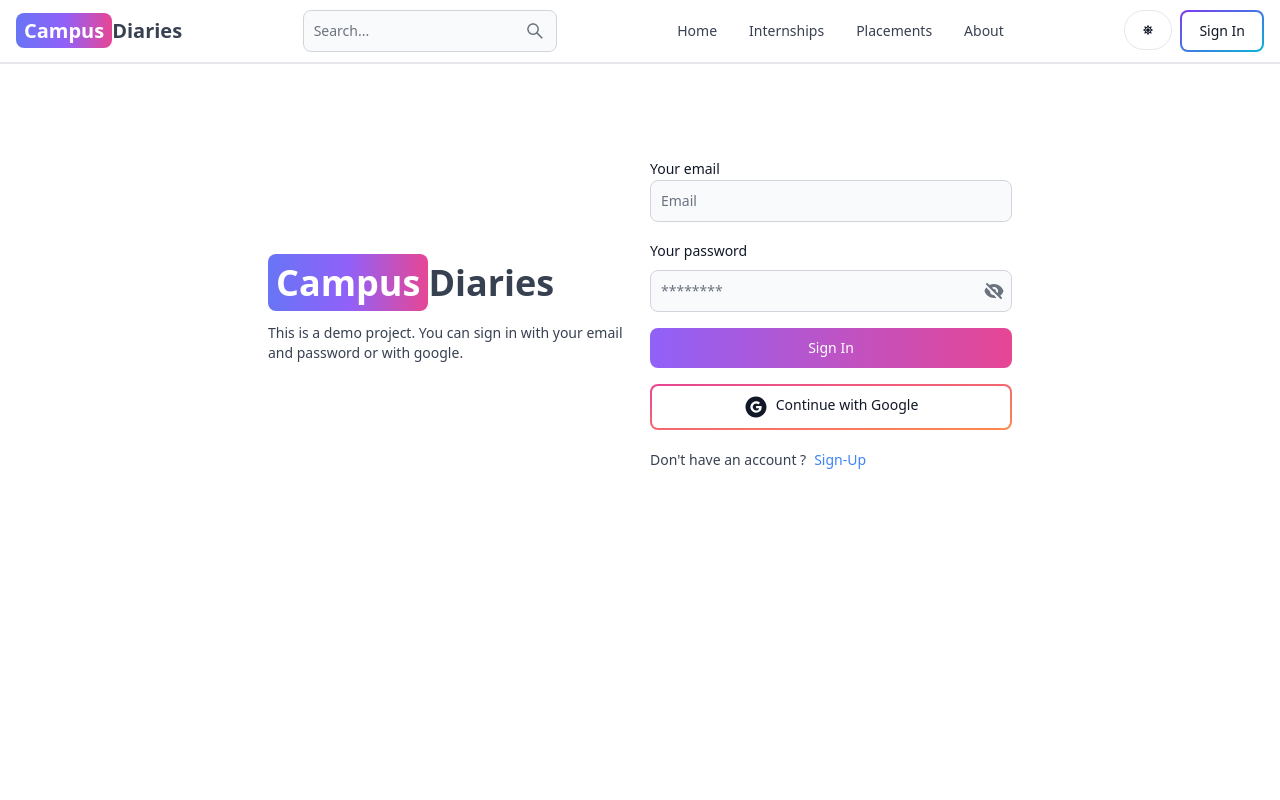
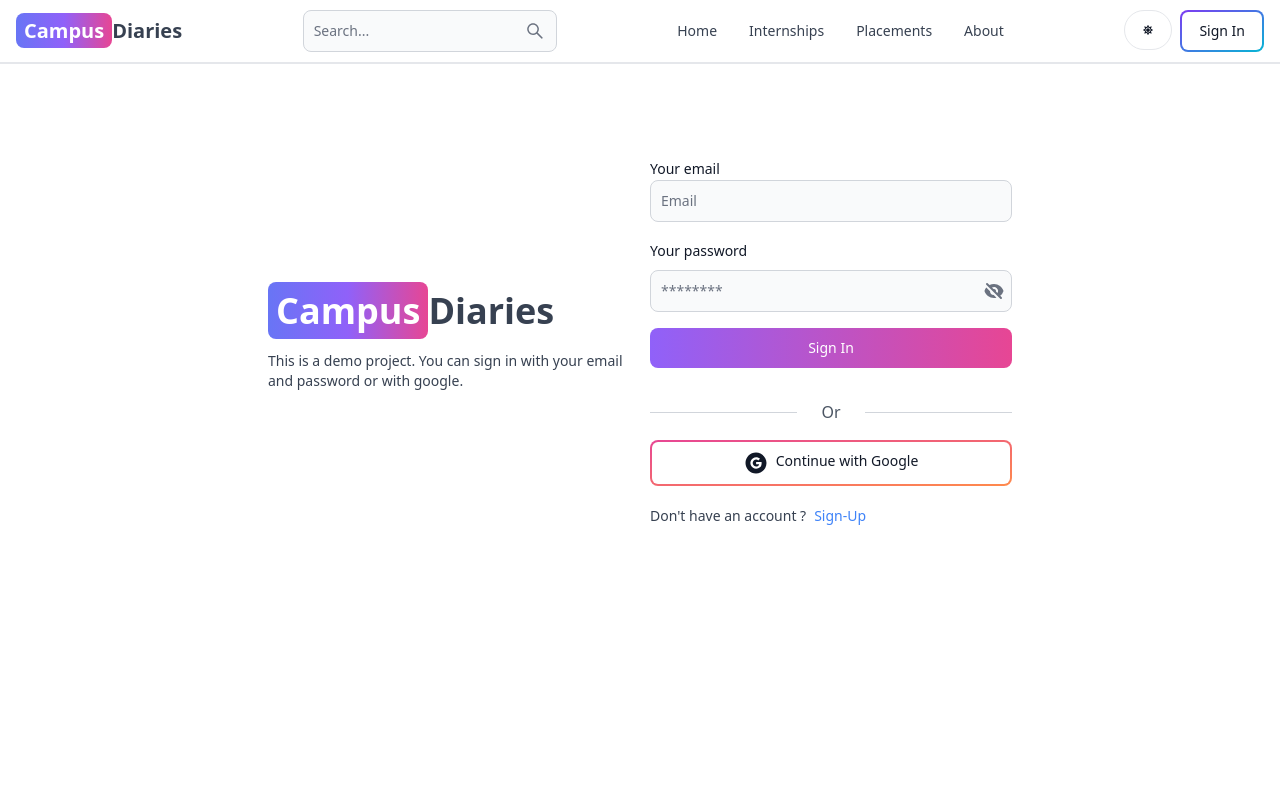
Before and after one commit to adii-1902/CampusDiaires, a React (Vite) app in the folder client/: page /sign-in in a window 1280 px wide. Shown: the top 800 px of the page. Built offline with nearby package versions, Linux system fonts and the light colour scheme; no server answers.

Commit message:
delete post controller update

```diff
--- a/client/src/pages/SignIn.jsx
+++ b/client/src/pages/SignIn.jsx
@@ -105,6 +105,11 @@ export default function SignIn() {
                                 ) : 'Sign In'
                             }
                         </Button>
+                        <div className="flex items-center justify-center space-x-2 mt-4">
+                            <hr className="flex-1 border-gray-300 dark:border-gray-700" />
+                            <span className="px-4 text-gray-600 dark:text-gray-400">Or</span>
+                            <hr className="flex-1 border-gray-300 dark:border-gray-700" />
+                        </div>
                         <OAuth />
                     </form>
                     <div className='flex gap-2 text-sm mt-5'>
--- a/client/src/pages/SignUp.jsx
+++ b/client/src/pages/SignUp.jsx
@@ -186,7 +186,6 @@ export default function SignUp() {
                                     <span className="px-4 text-gray-600 dark:text-gray-400">Or</span>
                                     <hr className="flex-1 border-gray-300 dark:border-gray-700" />
                                 </div>
-
                                 <OAuth />
                             </>
                         )}
```
Also changed, not shown: 1 other file (tests, documents, lock files or other folders).
